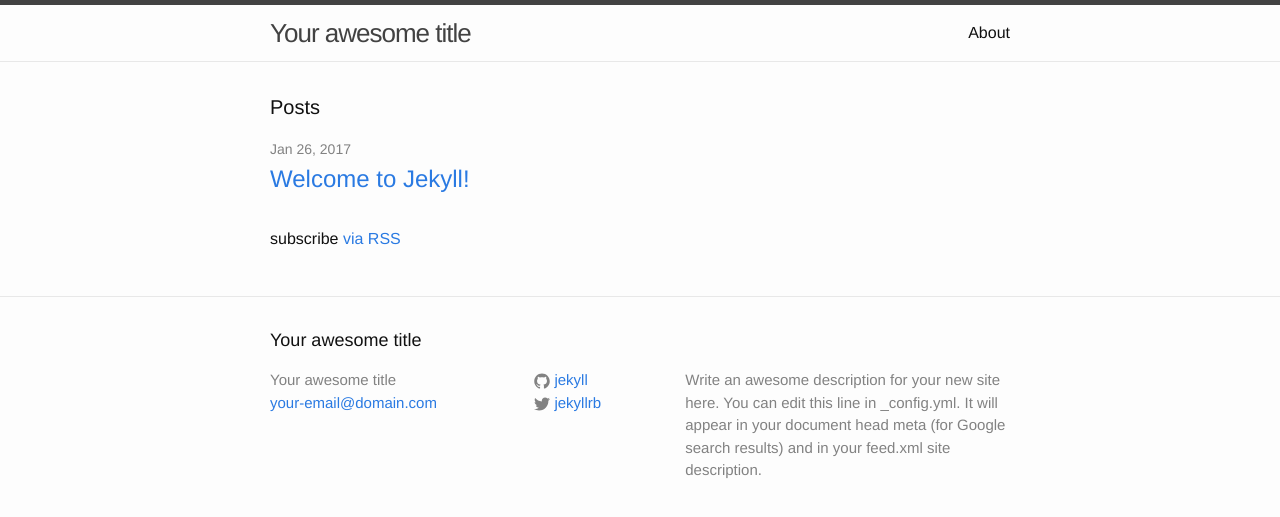
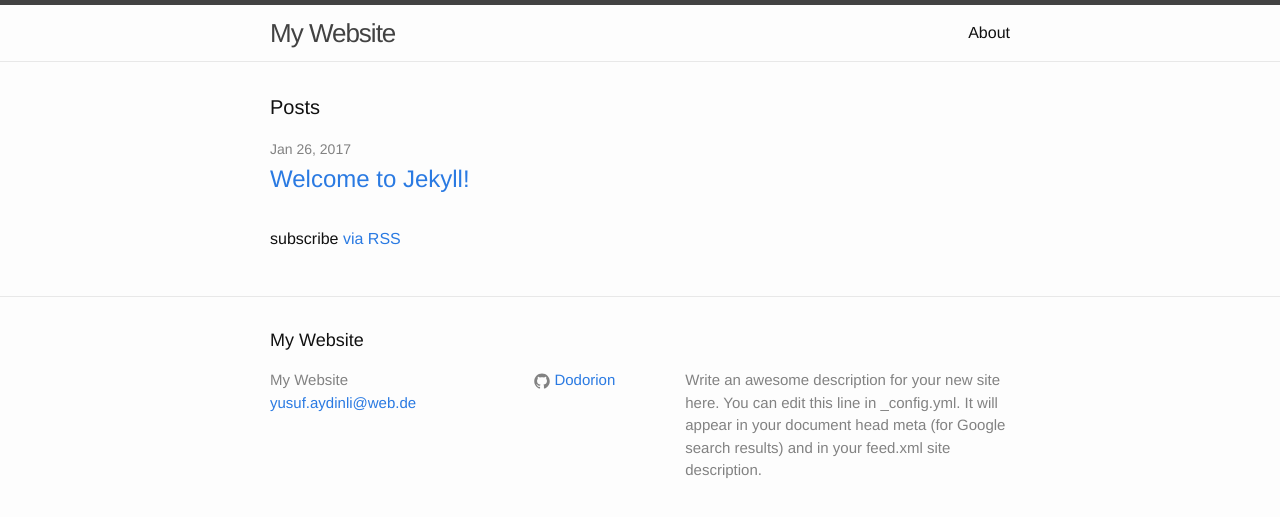
Before and after one commit to Dodorion/dodorion.github.io, a Jekyll site: the page built from index.html, in a window 1280 px wide. Shown: the top 517 px of the page. Built offline with Jekyll 4.4.1, drawn with Linux system fonts in a browser that asks for light colours.

Commit message:
github verlinken

```diff
--- a/_config.yml
+++ b/_config.yml
@@ -6,16 +6,16 @@
 # 'jekyll serve'. If you change this file, please restart the server process.
 
 # Site settings
-title: Your awesome title
-email: your-email@domain.com
+title: My Website
+email: yusuf.aydinli@web.de
 description: > # this means to ignore newlines until "baseurl:"
   Write an awesome description for your new site here. You can edit this
   line in _config.yml. It will appear in your document head meta (for
   Google search results) and in your feed.xml site description.
 baseurl: "" # the subpath of your site, e.g. /blog
 url: "http://yourdomain.com" # the base hostname & protocol for your site
-twitter_username: jekyllrb
-github_username:  jekyll
+
+github_username:  Dodorion
 
 # Build settings
 markdown: kramdown
```
